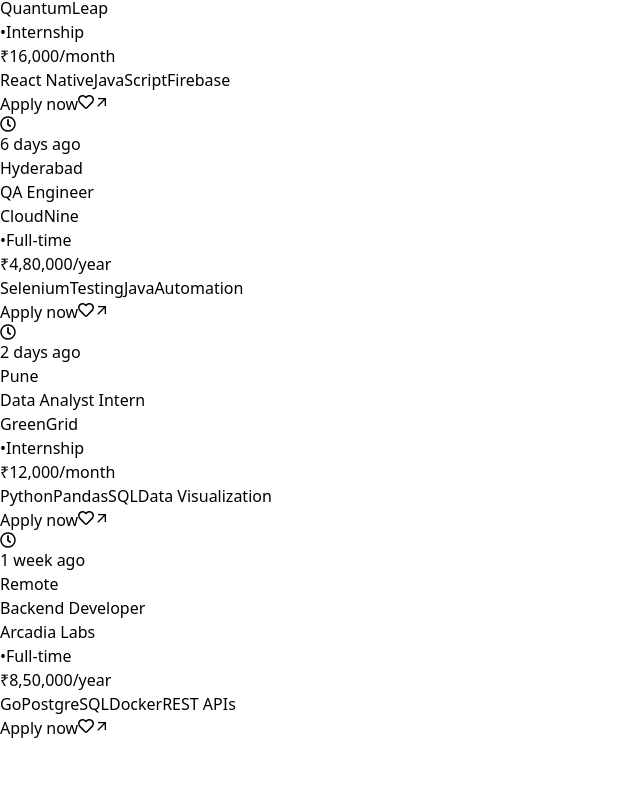
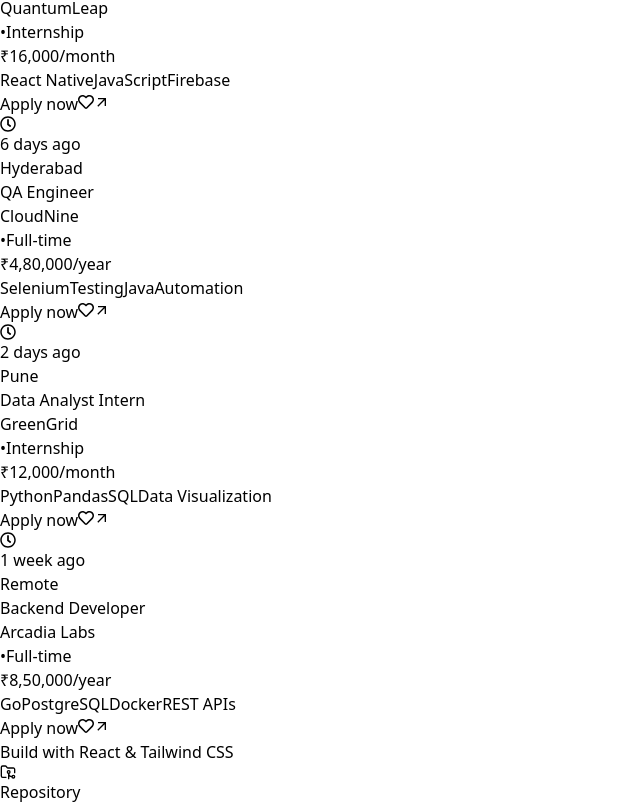
Before and after one commit to Hard1stf/DevLaunch-Jobs, a React (Vite) app: page / in a window 1280 px wide. Shown: the part 1540-2344 px from the top of the page, without its empty margins (0-640 px from the left). Before the commit the page ends 2280 px from the top, so only its background shows below. Built offline with nearby package versions, Linux system fonts and the light colour scheme.

Commit message:
feat(Footer/Layout/Home): Create Footer component and Layout wrapper component, and implement on the Home page for common Navbar and Footer (for all pages)

```diff
--- a/src/Pages/Home.jsx
+++ b/src/Pages/Home.jsx
@@ -2,9 +2,9 @@
 import Filters from '../components/Filters/Filters';
 import Hero from '../components/Hero/Hero';
 import JobGrid from '../components/JobGrid/JobGrid';
-import Navbar from '../components/Navbar/Navbar';
 import SearchBar from '../components/SearchBar/SearchBar';
 import { jobs } from '../data/jobs';
+import Layout from '../components/layout/Layout';
 
 const Home = ({savedJobs, toggleSaveJobs}) => {
     const [searchTerm, setSearchTerm] = useState("");
@@ -22,13 +22,12 @@
 
   return (
     <>
-      <div className="bg-black min-h-screen text-slate-300">
-        <Navbar />
+      <Layout>
         <Hero />
         <SearchBar searchTerm={searchTerm} setSearchTerm={setSearchTerm} />
         <Filters selectedType={selectedType} setSelectedType={setSelectedType} />
         <JobGrid jobs={filteredJobs} savedJobs={savedJobs} toggleSaveJobs={toggleSaveJobs}/>
-      </div>
+      </Layout>
     </>
   );
 };
--- /dev/null
+++ b/src/components/footer/Footer.jsx
@@ -0,0 +1,21 @@
+import { Link } from "react-router-dom";
+import { LuFolderGit2 } from "react-icons/lu";
+
+const Footer = () => {
+    return(
+        <>
+            <footer className="group min-h-fit flex flex-col justify-center items-center gap-5 border-t border-slate-800 py-6 text-center text-sm text-slate-500">
+                <p>
+                    Build with React & Tailwind CSS
+                </p>
+                <span className="border-2 border-transparent font-semibold group-hover:border-pink-700 hover:bg-pink-700 text-white hover:text-white rounded-full px-4 py-2">
+                    <Link to={`/`} target="_blank" className="flex gap-2 items-center group-hover:text-white">
+                        <LuFolderGit2 className="text-lg"/> <span>Repository</span>
+                    </Link>
+                </span>
+            </footer>
+        </>
+    );
+}
+
+export default Footer;
--- /dev/null
+++ b/src/components/layout/Layout.jsx
@@ -0,0 +1,16 @@
+import Footer from "../footer/Footer";
+import Navbar from "../Navbar/Navbar";
+
+const Layout = ({ children }) => {
+  return <>
+    <div className="bg-black min-h-screen text-slate-300 flex flex-col">
+        <Navbar />
+        <main className="flex-grow w-full">
+            {children}
+        </main>
+        <Footer />
+    </div>
+  </>;
+};
+
+export default Layout;
```
